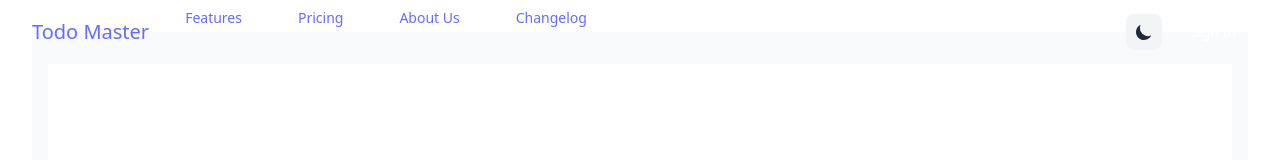
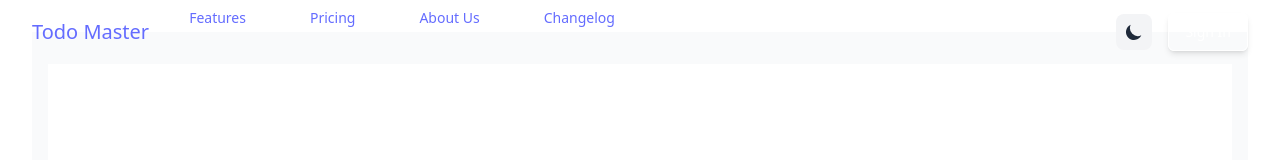
Before and after one commit to laguileraab/todo-app, a React (Vite) app: page / in a window 1280 px wide. Shown: the top 160 px of the page. Built offline with nearby package versions, Linux system fonts and the light colour scheme; no server answers; the database is empty.

Commit message:
feat: improve navigation button styling and consistency - Add gradient background to buttons - Enhance button visibility in light mode - Add consistent hover and active states - Fix text color in scrolled state

```diff
--- a/src/components/Navigation.tsx
+++ b/src/components/Navigation.tsx
@@ -9,20 +9,33 @@ interface NavLinkProps {
   children: React.ReactNode;
   isButton?: boolean;
   onClick?: () => void;
+  isScrolled?: boolean;
 }
 
 // Memoize NavLink component
-const NavLink = memo(({ href, children, isButton, onClick }: NavLinkProps) => (
+const NavLink = memo(({ href, children, isButton, onClick, isScrolled = false }: NavLinkProps) => (
   <a
     href={href}
     onClick={onClick}
     className={cn(
-      "px-3 py-2 rounded-md text-sm font-medium",
+      "px-4 py-2 rounded-md text-sm font-medium",
       "transition-all duration-300 ease-in-out",
-      "transform hover:scale-105",
+      "transform hover:scale-105 active:scale-95",
       isButton
-        ? "bg-primary-500 text-white hover:bg-primary-600 hover:shadow-lg"
-        : "text-gray-700 dark:text-gray-300 hover:text-primary-500 dark:hover:text-primary-400 hover:bg-gray-100/10"
+        ? cn(
+            "bg-gradient-to-r from-primary-500 to-primary-600 dark:from-primary-600 dark:to-primary-700",
+            "text-white shadow-md",
+            "hover:shadow-lg hover:from-primary-600 hover:to-primary-700",
+            "dark:hover:from-primary-500 dark:hover:to-primary-600",
+            "border border-primary-400 dark:border-primary-500",
+            "active:from-primary-700 active:to-primary-800"
+          )
+        : cn(
+            "text-gray-700 dark:text-gray-300",
+            "hover:text-primary-600 dark:hover:text-primary-400",
+            "hover:bg-gray-100 dark:hover:bg-gray-800/50",
+            isScrolled ? "text-white hover:text-white hover:bg-white/10" : ""
+          )
     )}
   >
     {children}
@@ -133,16 +146,16 @@ const Navigation = ({ setActivePage, onShowChangelog }: NavigationProps) => {
               </a>
             </div>
             <div className="hidden sm:ml-6 sm:flex sm:space-x-8">
-              <NavLink href="#features" onClick={() => handleNavLinkClick('features')}>
+              <NavLink href="#features" onClick={() => handleNavLinkClick('features')} isScrolled={isScrolled}>
                 Features
               </NavLink>
-              <NavLink href="#pricing" onClick={() => handleNavLinkClick('pricing')}>
+              <NavLink href="#pricing" onClick={() => handleNavLinkClick('pricing')} isScrolled={isScrolled}>
                 Pricing
               </NavLink>
-              <NavLink href="#about" onClick={() => handleNavLinkClick('about')}>
+              <NavLink href="#about" onClick={() => handleNavLinkClick('about')} isScrolled={isScrolled}>
                 About Us
               </NavLink>
-              <NavLink href="#changelog" onClick={onShowChangelog}>
+              <NavLink href="#changelog" onClick={onShowChangelog} isScrolled={isScrolled}>
                 Changelog
               </NavLink>
             </div>
@@ -153,18 +166,18 @@ const Navigation = ({ setActivePage, onShowChangelog }: NavigationProps) => {
             </div>
             {user ? (
               <>
-                <NavLink href="#todos" onClick={() => handleNavLinkClick('todos')}>
+                <NavLink href="#todos" onClick={() => handleNavLinkClick('todos')} isScrolled={isScrolled}>
                   My Todos
                 </NavLink>
-                <NavLink href="#profile" onClick={() => handleNavLinkClick('profile')}>
+                <NavLink href="#profile" onClick={() => handleNavLinkClick('profile')} isScrolled={isScrolled}>
                   Profile
                 </NavLink>
-                <NavLink href="#" onClick={handleSignOut} isButton>
+                <NavLink href="#" onClick={handleSignOut} isButton isScrolled={isScrolled}>
                   Sign Out
                 </NavLink>
               </>
             ) : (
-              <NavLink href="#auth" onClick={() => handleNavLinkClick('auth')} isButton>
+              <NavLink href="#auth" onClick={() => handleNavLinkClick('auth')} isButton isScrolled={isScrolled}>
                 Sign In
               </NavLink>
             )}
@@ -204,35 +217,35 @@ const Navigation = ({ setActivePage, onShowChangelog }: NavigationProps) => {
           "dark:from-primary-900/95 dark:to-purple-900/95",
           "backdrop-blur-sm shadow-lg"
         )}>
-          <NavLink href="#features" onClick={() => handleNavLinkClick('features')}>
+          <NavLink href="#features" onClick={() => handleNavLinkClick('features')} isScrolled={isScrolled}>
             Features
           </NavLink>
-          <NavLink href="#pricing" onClick={() => handleNavLinkClick('pricing')}>
+          <NavLink href="#pricing" onClick={() => handleNavLinkClick('pricing')} isScrolled={isScrolled}>
             Pricing
           </NavLink>
-          <NavLink href="#about" onClick={() => handleNavLinkClick('about')}>
+          <NavLink href="#about" onClick={() => handleNavLinkClick('about')} isScrolled={isScrolled}>
             About Us
           </NavLink>
           <NavLink href="#changelog" onClick={() => {
             onShowChangelog();
             setMobileMenuOpen(false);
-          }}>
+          }} isScrolled={isScrolled}>
             Changelog
           </NavLink>
           {user ? (
             <>
-              <NavLink href="#todos" onClick={() => handleNavLinkClick('todos')}>
+              <NavLink href="#todos" onClick={() => handleNavLinkClick('todos')} isScrolled={isScrolled}>
                 My Todos
               </NavLink>
-              <NavLink href="#profile" onClick={() => handleNavLinkClick('profile')}>
+              <NavLink href="#profile" onClick={() => handleNavLinkClick('profile')} isScrolled={isScrolled}>
                 Profile
               </NavLink>
-              <NavLink href="#" onClick={handleSignOut} isButton>
+              <NavLink href="#" onClick={handleSignOut} isButton isScrolled={isScrolled}>
                 Sign Out
               </NavLink>
             </>
           ) : (
-            <NavLink href="#auth" onClick={() => handleNavLinkClick('auth')} isButton>
+            <NavLink href="#auth" onClick={() => handleNavLinkClick('auth')} isButton isScrolled={isScrolled}>
               Sign In
             </NavLink>
           )}
```
